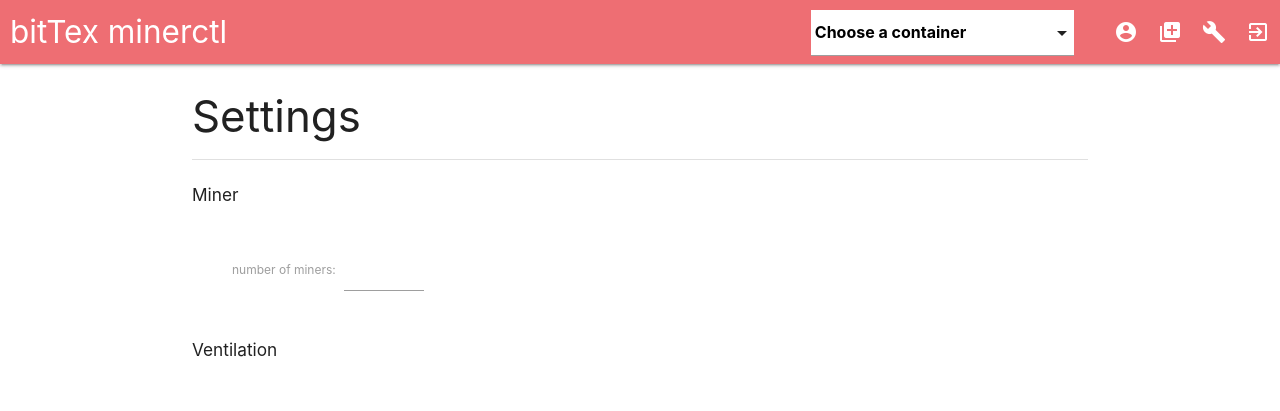
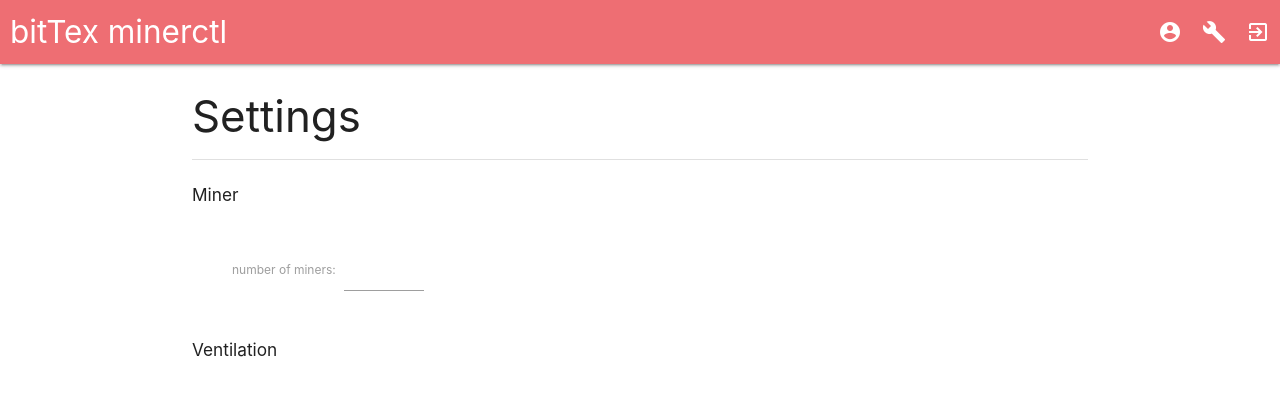
Before and after one commit to jjungreithmeir/minerctl-frontend, a Flask app: template templates/settings.html in a window 1280 px wide. Shown: the top 411 px of the page. Run offline with Flask 2, Linux system fonts and the light colour scheme; the visitor is signed in with stand-in values (Sample User, id 1); the template is opened without the code that fills it: most values are stand-ins (such as "Sample title", 1, 10 or a date in 2020); some libraries are stand-ins or nearby versions.

Commit message:
remove container chooser
As every container has its own web-interface a global container overview is no longer needed.

```diff
--- a/controller.py
+++ b/controller.py
@@ -12,7 +12,7 @@ app = Flask(__name__)
 app.config['DEBUG'] = True
 app.config['SECRET_KEY'] = 'n0b0dy-c0u1d-guess-th15'
 app.config['SQLALCHEMY_DATABASE_URI'] = 'sqlite://'
-# TODO the salt is a workaround for a bug, as flask-security salts the passwords automatically
+# the salt is a workaround for a bug, as flask-security salts the passwords automatically
 # but somehow it doesn't notice it.
 app.config['SECURITY_PASSWORD_SALT'] = os.urandom(1)
 app.config['SQLALCHEMY_TRACK_MODIFICATIONS'] = False
--- a/templates/base.html
+++ b/templates/base.html
@@ -17,22 +17,10 @@
 
       <div class="float-right">
 
-        <div class="input-field float-left m-r-20">
-          <select class="font-white" id="cont-select">
-            <option value="" disabled selected> Choose a container</option>
-            {% for cont in container %}
-              <option value="{{ cont }}"> Container {{ cont }}</option>
-            {% endfor %}
-          </select>
-        </div>
-
         <div class="m-r-10 flex nav-buttons">
 
           <a class href="#!" title="user management"> <!-- TODO add new container modal-->
             <i class="material-icons">account_circle</i>
-          </a>
-          <a class href="#!" title="add new container"> <!-- TODO add new container modal-->
-            <i class="material-icons">library_add</i>
           </a>
           <a href="/settings" title="settings">
             <i class="material-icons">build</i>
--- a/templates/settings.html
+++ b/templates/settings.html
@@ -40,7 +40,7 @@
 
         <h6> Various </h6>
         <div class="w-50 m-10 padder-30">
-          <label for="input-filter">filter threshold: </label><input class="input-number" id="input-filter" type="number" value="{{data['filter_thresholds']}}"/>
+          <label for="input-filter">filter threshold: </label><input class="input-number" id="input-filter" type="number" value="{{data['filter_threshold']}}"/>
         </div>
 
         <button class="btn waves-effect waves-light float-right bg-color-main" onclick="save()" type="submit" name="action">Save
@@ -48,6 +48,7 @@
         </button>
       </div>
     </div>
+    <!-- TODO add mode switcher -->
 
   {% endblock %}
 
```
